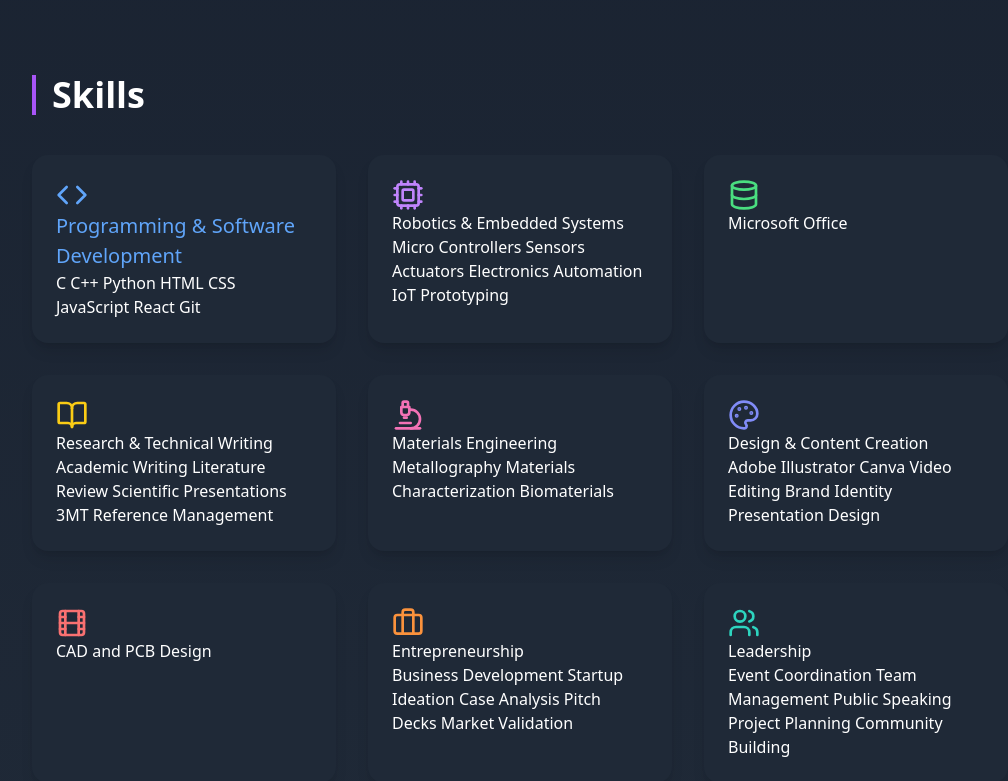
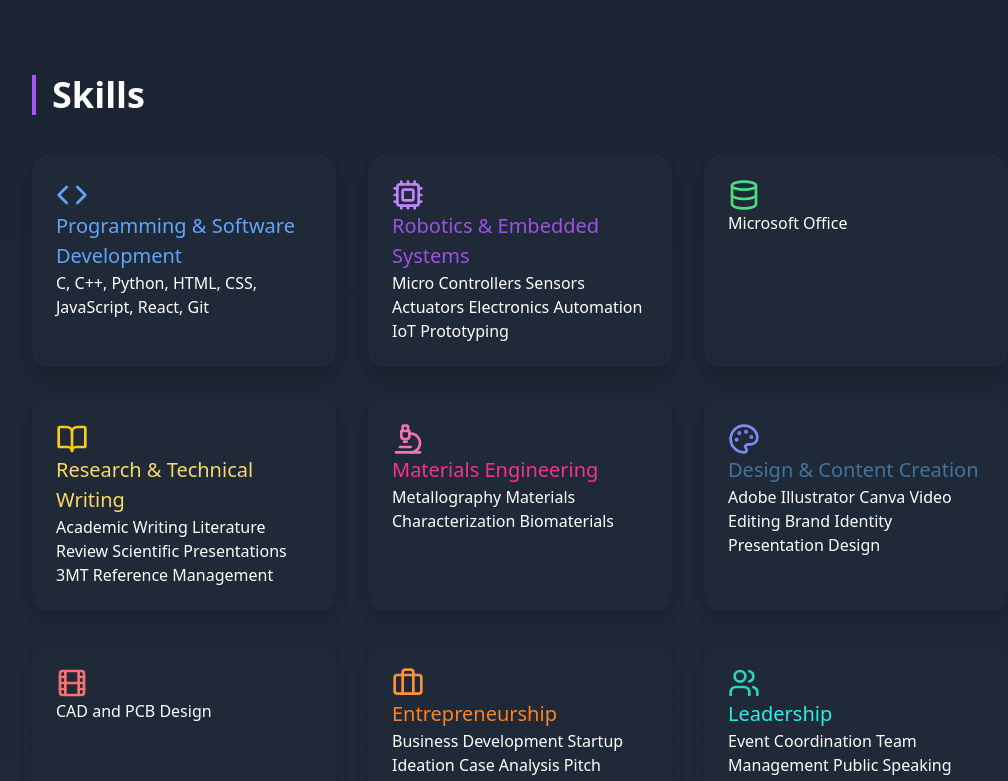
Before and after one commit to rohan-sheikh05/Personal_Website, a React (Create React App) app: page / in a window 1280 px wide. Shown: the part 2000-2781 px from the top of the page, without its empty margins (120-1128 px from the left). Built offline with nearby package versions, Linux system fonts and the light colour scheme.

Commit message:
Skills Update

```diff
--- a/src/App.js
+++ b/src/App.js
@@ -410,19 +410,22 @@ export default function App() {
               fontSize: "20px",
             }}>Programming & Software Development</p>
 
-              C
-              C++
-              Python
-              HTML
-              CSS
-              JavaScript
-              React
+              C,
+              C++,
+              Python,
+              HTML,
+              CSS,
+              JavaScript,
+              React,
               Git</span>
           </div>
 
           <div className="p-6 bg-gray-800 rounded-2xl shadow-lg hover:shadow-purple-500/30 transition transform hover:-translate-y-2 hover:scale-105">
             <Cpu size={32} className="text-purple-400" />
-            <span><p>Robotics & Embedded Systems</p>
+            <span><p style={{
+              color: "#9b53e2",
+              fontSize: "20px",
+            }}>Robotics & Embedded Systems</p>
               Micro Controllers
               Sensors
               Actuators
@@ -440,7 +443,10 @@ export default function App() {
           {/* Research & Engineering */}
           <div className="p-6 bg-gray-800 rounded-2xl shadow-lg hover:shadow-yellow-500/30 transition transform hover:-translate-y-2 hover:scale-105">
             <BookOpen size={32} className="text-yellow-400" />
-            <span><p>Research & Technical Writing</p>
+            <span><p style={{
+              color: "#fad960",
+              fontSize: "20px",
+            }}>Research & Technical Writing</p>
               Academic Writing
               Literature Review
               Scientific Presentations
@@ -451,7 +457,10 @@ export default function App() {
 
           <div className="p-6 bg-gray-800 rounded-2xl shadow-lg hover:shadow-pink-500/30 transition transform hover:-translate-y-2 hover:scale-105">
             <Microscope size={32} className="text-pink-400" />
-            <span><p>Materials Engineering</p>
+            <span><p style={{
+              color: "#f43487",
+              fontSize: "20px",
+            }}>Materials Engineering</p>
               Metallography
               Materials Characterization
               Biomaterials
@@ -461,7 +470,10 @@ export default function App() {
           {/* Creative & Business */}
           <div className="p-6 bg-gray-800 rounded-2xl shadow-lg hover:shadow-indigo-500/30 transition transform hover:-translate-y-2 hover:scale-105">
             <Palette size={32} className="text-indigo-400" />
-            <span><p>Design & Content Creation</p>
+            <span><p style={{
+              color: "#42749b",
+              fontSize: "20px",
+            }}>Design & Content Creation</p>
               Adobe Illustrator
               Canva
               Video Editing
@@ -477,7 +489,10 @@ export default function App() {
 
           <div className="p-6 bg-gray-800 rounded-2xl shadow-lg hover:shadow-orange-500/30 transition transform hover:-translate-y-2 hover:scale-105">
             <Briefcase size={32} className="text-orange-400" />
-            <span><p>Entrepreneurship</p>
+            <span><p style={{
+              color: "#ff8120",
+              fontSize: "20px",
+            }}>Entrepreneurship</p>
               Business Development
               Startup Ideation
               Case Analysis
@@ -488,7 +503,10 @@ export default function App() {
 
           <div className="p-6 bg-gray-800 rounded-2xl shadow-lg hover:shadow-teal-500/30 transition transform hover:-translate-y-2 hover:scale-105">
             <Users size={32} className="text-teal-400" />
-            <span><p>Leadership</p>
+            <span><p style={{
+              color: "#28eee8",
+              fontSize: "20px",
+            }}>Leadership</p>
               Event Coordination
               Team Management
               Public Speaking
```
